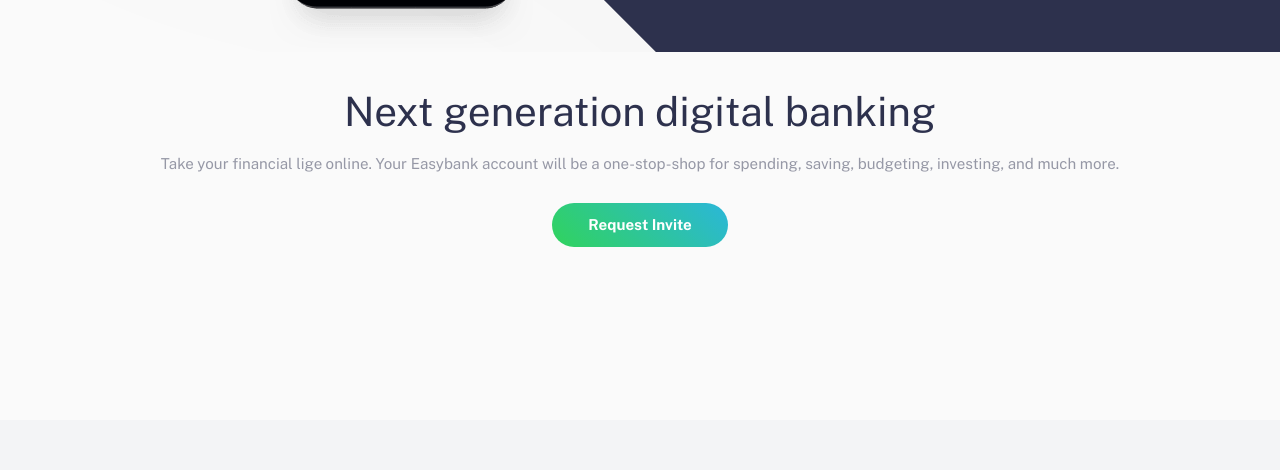
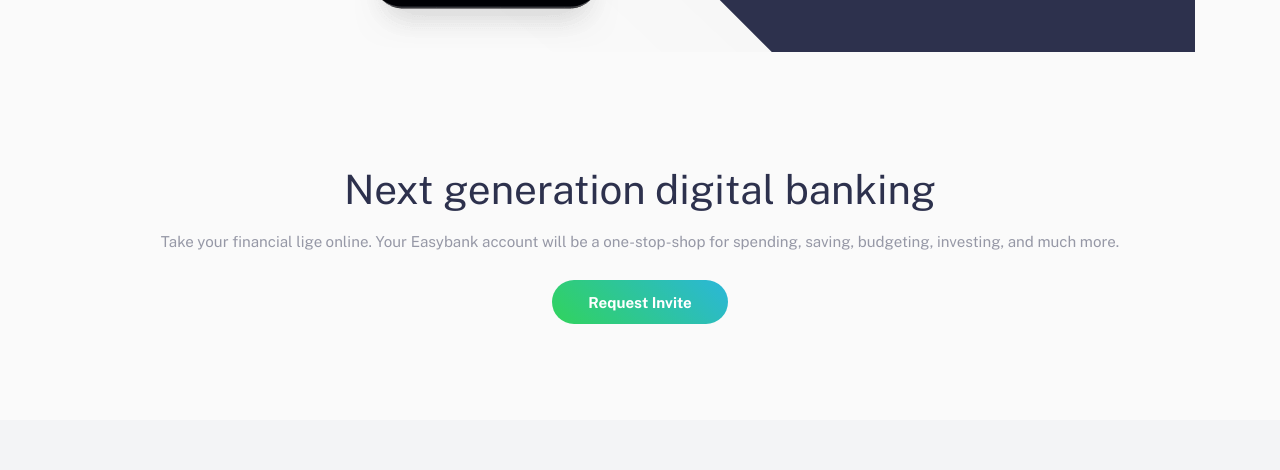
Before and after one commit to jwhong98/Easybank-landing-page, a React (Create React App) app: page / in a window 1280 px wide. Shown: the part 837-1307 px from the top of the page. Built offline with nearby package versions, Linux system fonts and the light colour scheme.

Commit message:
hero working on temp files only on 1440

```diff
--- a/src/App.css
+++ b/src/App.css
@@ -5,3 +5,9 @@
   font-size: 18px;
   font-family: "Public Sans", sans-serif;
 }
+
+html,
+body {
+  max-width: 100%;
+  overflow-x: hidden;
+}
--- a/src/App.js
+++ b/src/App.js
@@ -6,6 +6,7 @@
 import InfoSection from "./components/InfoSection/InfoSection";
 import Navbar from "./components/Navbar/Navbar";
 import MenuModal from "./components/MenuModal/MenuModal";
+import Temp from "./components/Hero/Temp";
 
 function App() {
   const [isOpen, setIsOpen] = useState(false);
@@ -17,7 +18,8 @@
     <>
       {isOpen && <MenuModal onToggle={onToggle} />}
       <Navbar isOpen={isOpen} onToggle={onToggle} />
-      <Hero />
+      <Temp />
+      {/* <Hero /> */}
       <InfoSection />
       <Articles />
       <Footer />
--- /dev/null
+++ b/src/components/Hero/Temp.js
@@ -0,0 +1,35 @@
+import React from "react";
+import img from "../../images/image-mockups.png";
+import Button from "../Button/Button";
+import {
+  HeroContainer,
+  HeroWrap,
+  TextWrapper,
+  Heading,
+  Description,
+  ImgWrap,
+  HeroImg,
+} from "./TempHero";
+
+const Temp = () => {
+  return (
+    <HeroContainer>
+      <HeroWrap>
+        <TextWrapper>
+          <Heading>Next generation digital banking</Heading>
+          <Description>
+            Take your financial lige online. Your Easybank account will be a
+            one-stop-shop for spending, saving, budgeting, investing, and much
+            more.
+          </Description>
+          <Button />
+        </TextWrapper>
+        <ImgWrap>
+          <HeroImg src={img} />
+        </ImgWrap>
+      </HeroWrap>
+    </HeroContainer>
+  );
+};
+
+export default Temp;
--- /dev/null
+++ b/src/components/Hero/TempHero.js
@@ -0,0 +1,105 @@
+import styled from "styled-components";
+import mobileBg from "../../images/bg-intro-mobile.svg";
+import desktopBg from "../../images/bg-intro-desktop.svg";
+import { device } from "../../deviceSize";
+
+export const HeroContainer = styled.section`
+  width: 100%;
+  background-color: hsl(0, 0%, 98%);
+  position: relative;
+
+  @media ${device.desktop} {
+    /* temp */
+    background-image: url(${desktopBg});
+    background-repeat: no-repeat;
+    background-size: auto;
+    background-position: 350% 70%;
+    /* temp */
+
+    height: 650px;
+  }
+`;
+
+export const HeroWrap = styled.div`
+  width: 100%;
+  max-width: 1110px;
+  height: 100%;
+  margin: auto;
+  display: flex;
+  flex-direction: column-reverse;
+  gap: 1rem;
+
+  @media ${device.desktop} {
+    flex-direction: row;
+    gap: 0;
+  }
+`;
+
+// export const TextContainer = styled.div`
+//   @media ${device.desktop} {
+//     display: flex;
+//     align-items: center;
+//     justify-content: center;
+//     width: 40%;
+//   }
+// `;
+
+export const TextWrapper = styled.div`
+  display: flex;
+  flex-direction: column;
+  min-height: 350px;
+  max-height: 650px;
+  text-align: center;
+  align-items: center;
+  justify-content: center;
+  padding: 1rem;
+  gap: 1rem;
+
+  @media ${device.desktop} {
+    max-width: 420px;
+    text-align: left;
+    align-items: flex-start;
+    padding: 0;
+  }
+`;
+
+export const Heading = styled.p`
+  font-size: 2.25rem;
+  color: hsl(233, 26%, 24%);
+`;
+
+export const Description = styled.p`
+  color: hsl(233, 8%, 62%);
+  font-size: 0.84rem;
+  line-height: 1.5;
+  margin-bottom: 0.5rem;
+`;
+
+export const ImgWrap = styled.div`
+  width: 100%;
+  min-height: 350px;
+  background-image: url(${mobileBg});
+  background-size: cover;
+  background-repeat: no-repeat;
+  padding: 0 1rem;
+
+  @media ${device.desktop} {
+    background-image: none;
+    padding: 0;
+    position: relative;
+  }
+`;
+
+export const HeroImg = styled.img`
+  max-width: 100%;
+  height: auto;
+  margin-top: -3rem;
+
+  @media ${device.desktop} {
+    max-width: unset;
+    margin-top: -7rem;
+    position: absolute;
+    z-index: 10;
+    right: -43%;
+  }
+`;
```
